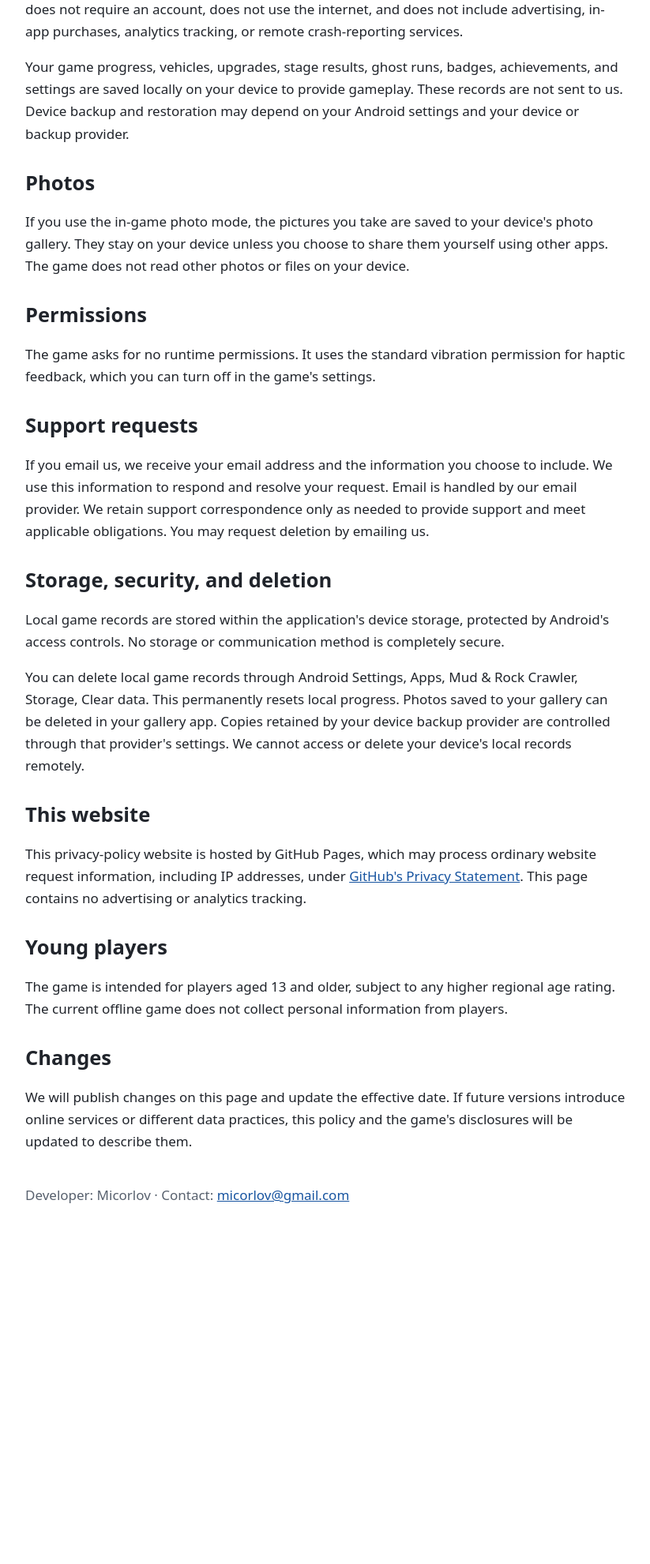
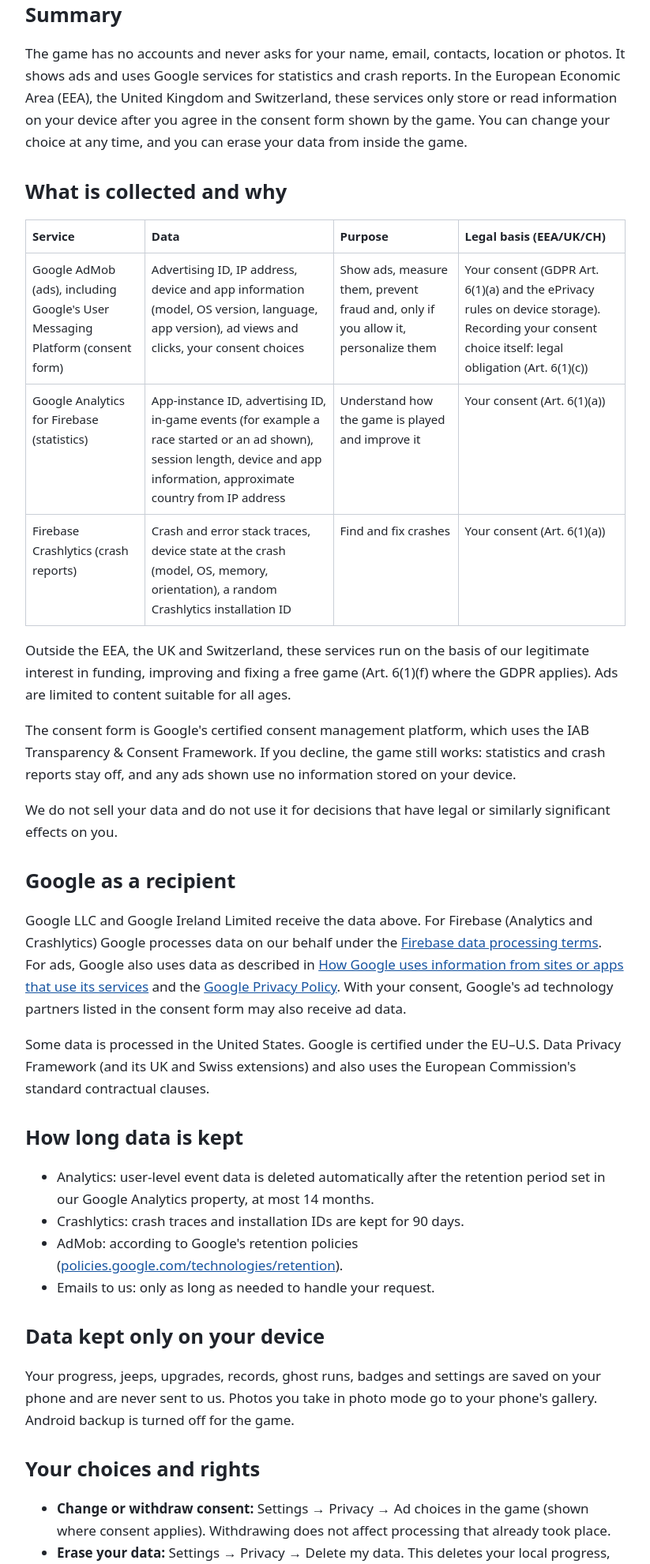
Before and after one commit to Micorlov/Micorlov.github.io, a plain HTML site: page mud-rock-crawler/privacy.html in a window 1280 px wide. Shown: the part 367-2348 px from the top of the page at 79% size, without its empty margins (228-1051 px from the left). Before the commit the page ends 1943 px from the top, so only its background shows below. Drawn offline with Linux system fonts and the light colour scheme.

Commit message:
Off Road Miami privacy policy: AdMob, Firebase Analytics, Crashlytics, GDPR rights
Co-Authored-By: Claude Opus 5.5 <noreply@anthropic.com>

```diff
--- a/mud-rock-crawler/privacy.html
+++ b/mud-rock-crawler/privacy.html
@@ -1,25 +1,59 @@
 <!doctype html>
-<html lang="en"><head><meta charset="utf-8"><meta name="viewport" content="width=device-width,initial-scale=1"><title>Mud &amp; Rock Crawler Privacy Policy</title><style>body{font:17px/1.65 system-ui,sans-serif;max-width:760px;margin:48px auto;padding:0 24px;color:#20242b}h1,h2{line-height:1.2}h2{margin-top:32px}a{color:#1754a0}footer{margin:40px 0;color:#58616e}</style></head><body>
-<h1>Mud &amp; Rock Crawler 4x4 Offroad — Privacy Policy</h1>
-<p>Effective date: October 12, 2026</p>
-<p>Micorlov develops Mud &amp; Rock Crawler 4x4 Offroad. This policy describes the current offline Android game. Contact us at <a href="mailto:micorlov@gmail.com">micorlov@gmail.com</a> with privacy questions or requests.</p>
-<h2>Information in the game</h2>
-<p>The current game does not collect or share personal data with the developer or third parties. It does not require an account, does not use the internet, and does not include advertising, in-app purchases, analytics tracking, or remote crash-reporting services.</p>
-<p>Your game progress, vehicles, upgrades, stage results, ghost runs, badges, achievements, and settings are saved locally on your device to provide gameplay. These records are not sent to us. Device backup and restoration may depend on your Android settings and your device or backup provider.</p>
-<h2>Photos</h2>
-<p>If you use the in-game photo mode, the pictures you take are saved to your device's photo gallery. They stay on your device unless you choose to share them yourself using other apps. The game does not read other photos or files on your device.</p>
+<html lang="en"><head><meta charset="utf-8"><meta name="viewport" content="width=device-width,initial-scale=1"><title>Off Road Miami Privacy Policy</title><style>body{font:17px/1.65 system-ui,sans-serif;max-width:760px;margin:48px auto;padding:0 24px;color:#20242b}h1,h2{line-height:1.2}h2{margin-top:32px}a{color:#1754a0}table{border-collapse:collapse;width:100%;font-size:15px}td,th{border:1px solid #c9ced6;padding:8px;text-align:left;vertical-align:top}footer{margin:40px 0;color:#58616e}</style></head><body>
+<h1>Off Road Miami — Privacy Policy</h1>
+<p>Effective date: November 18, 2026</p>
+
+<h2>Who we are</h2>
+<p>Off Road Miami (Android package <code>com.micorlov.mudrockcrawler</code>, previously named Mud &amp; Rock Crawler and Offroad Florida) is made by <strong>Orlov Games</strong>, the data controller for the processing described here. Contact: <a href="mailto:micorlov@gmail.com">micorlov@gmail.com</a>. We answer privacy requests within one month.</p>
+
+<h2>Summary</h2>
+<p>The game has no accounts and never asks for your name, email, contacts, location or photos. It shows ads and uses Google services for statistics and crash reports. In the European Economic Area (EEA), the United Kingdom and Switzerland, these services only store or read information on your device after you agree in the consent form shown by the game. You can change your choice at any time, and you can erase your data from inside the game.</p>
+
+<h2>What is collected and why</h2>
+<table>
+<tr><th>Service</th><th>Data</th><th>Purpose</th><th>Legal basis (EEA/UK/CH)</th></tr>
+<tr><td>Google AdMob (ads), including Google's User Messaging Platform (consent form)</td><td>Advertising ID, IP address, device and app information (model, OS version, language, app version), ad views and clicks, your consent choices</td><td>Show ads, measure them, prevent fraud and, only if you allow it, personalize them</td><td>Your consent (GDPR Art. 6(1)(a) and the ePrivacy rules on device storage). Recording your consent choice itself: legal obligation (Art. 6(1)(c))</td></tr>
+<tr><td>Google Analytics for Firebase (statistics)</td><td>App-instance ID, advertising ID, in-game events (for example a race started or an ad shown), session length, device and app information, approximate country from IP address</td><td>Understand how the game is played and improve it</td><td>Your consent (Art. 6(1)(a))</td></tr>
+<tr><td>Firebase Crashlytics (crash reports)</td><td>Crash and error stack traces, device state at the crash (model, OS, memory, orientation), a random Crashlytics installation ID</td><td>Find and fix crashes</td><td>Your consent (Art. 6(1)(a))</td></tr>
+</table>
+<p>Outside the EEA, the UK and Switzerland, these services run on the basis of our legitimate interest in funding, improving and fixing a free game (Art. 6(1)(f) where the GDPR applies). Ads are limited to content suitable for all ages.</p>
+<p>The consent form is Google's certified consent management platform, which uses the IAB Transparency &amp; Consent Framework. If you decline, the game still works: statistics and crash reports stay off, and any ads shown use no information stored on your device.</p>
+<p>We do not sell your data and do not use it for decisions that have legal or similarly significant effects on you.</p>
+
+<h2>Google as a recipient</h2>
+<p>Google LLC and Google Ireland Limited receive the data above. For Firebase (Analytics and Crashlytics) Google processes data on our behalf under the <a href="https://firebase.google.com/terms/data-processing-terms">Firebase data processing terms</a>. For ads, Google also uses data as described in <a href="https://policies.google.com/technologies/partner-sites">How Google uses information from sites or apps that use its services</a> and the <a href="https://policies.google.com/privacy">Google Privacy Policy</a>. With your consent, Google's ad technology partners listed in the consent form may also receive ad data.</p>
+<p>Some data is processed in the United States. Google is certified under the EU–U.S. Data Privacy Framework (and its UK and Swiss extensions) and also uses the European Commission's standard contractual clauses.</p>
+
+<h2>How long data is kept</h2>
+<ul>
+<li>Analytics: user-level event data is deleted automatically after the retention period set in our Google Analytics property, at most 14 months.</li>
+<li>Crashlytics: crash traces and installation IDs are kept for 90 days.</li>
+<li>AdMob: according to Google's retention policies (<a href="https://policies.google.com/technologies/retention">policies.google.com/technologies/retention</a>).</li>
+<li>Emails to us: only as long as needed to handle your request.</li>
+</ul>
+
+<h2>Data kept only on your device</h2>
+<p>Your progress, jeeps, upgrades, records, ghost runs, badges and settings are saved on your phone and are never sent to us. Photos you take in photo mode go to your phone's gallery. Android backup is turned off for the game.</p>
+
+<h2>Your choices and rights</h2>
+<ul>
+<li><strong>Change or withdraw consent:</strong> Settings → Privacy → Ad choices in the game (shown where consent applies). Withdrawing does not affect processing that already took place.</li>
+<li><strong>Erase your data:</strong> Settings → Privacy → Delete my data. This deletes your local progress, resets the Analytics app-instance ID (so earlier statistics can no longer be linked to your phone), discards unsent crash reports and resets your consent. You can also reset your Android advertising ID in Android Settings → Privacy → Ads.</li>
+<li>Under the GDPR and UK GDPR you have the right to access, rectify, erase, restrict and port your data and to object to processing based on legitimate interests. Because the game has no accounts, we hold no name or email and usually cannot identify your records. Email us and we will help, for example by deleting data linked to an app-instance ID you send us.</li>
+<li>You can complain to the data protection authority where you live or work. A list for the EEA is at <a href="https://edpb.europa.eu/about-edpb/about-edpb/members_en">edpb.europa.eu</a>.</li>
+</ul>
+
 <h2>Permissions</h2>
-<p>The game asks for no runtime permissions. It uses the standard vibration permission for haptic feedback, which you can turn off in the game's settings.</p>
-<h2>Support requests</h2>
-<p>If you email us, we receive your email address and the information you choose to include. We use this information to respond and resolve your request. Email is handled by our email provider. We retain support correspondence only as needed to provide support and meet applicable obligations. You may request deletion by emailing us.</p>
-<h2>Storage, security, and deletion</h2>
-<p>Local game records are stored within the application's device storage, protected by Android's access controls. No storage or communication method is completely secure.</p>
-<p>You can delete local game records through Android Settings, Apps, Mud &amp; Rock Crawler, Storage, Clear data. This permanently resets local progress. Photos saved to your gallery can be deleted in your gallery app. Copies retained by your device backup provider are controlled through that provider's settings. We cannot access or delete your device's local records remotely.</p>
+<p>The game asks for no runtime permissions. It declares Internet and network-state access (ads, statistics, crash reports), the advertising-ID permission (ads and statistics), and vibration (haptics, which you can turn off in Settings).</p>
+
+<h2>Young players</h2>
+<p>The game is meant for players aged 13 and older and is not directed at children. If you are under the age at which you can give consent yourself in your country (between 13 and 16 in the EU), please ask a parent or guardian to make the choice in the consent form, or choose not to consent. If you believe a child has given us data, email us and we will delete it.</p>
+
 <h2>This website</h2>
-<p>This privacy-policy website is hosted by GitHub Pages, which may process ordinary website request information, including IP addresses, under <a href="https://docs.github.com/en/site-policy/privacy-policies/github-general-privacy-statement">GitHub's Privacy Statement</a>. This page contains no advertising or analytics tracking.</p>
-<h2>Young players</h2>
-<p>The game is intended for players aged 13 and older, subject to any higher regional age rating. The current offline game does not collect personal information from players.</p>
+<p>This page is hosted by GitHub Pages, which may process ordinary request information, including IP addresses, under <a href="https://docs.github.com/en/site-policy/privacy-policies/github-general-privacy-statement">GitHub's Privacy Statement</a>. The page itself has no ads or tracking.</p>
+
 <h2>Changes</h2>
-<p>We will publish changes on this page and update the effective date. If future versions introduce online services or different data practices, this policy and the game's disclosures will be updated to describe them.</p>
-<footer>Developer: Micorlov · Contact: <a href="mailto:micorlov@gmail.com">micorlov@gmail.com</a></footer>
+<p>We publish changes on this page and update the effective date. If a change needs your consent, the game will ask again.</p>
+
+<footer>Data controller: Orlov Games · Contact: <a href="mailto:micorlov@gmail.com">micorlov@gmail.com</a></footer>
 </body></html>
```
